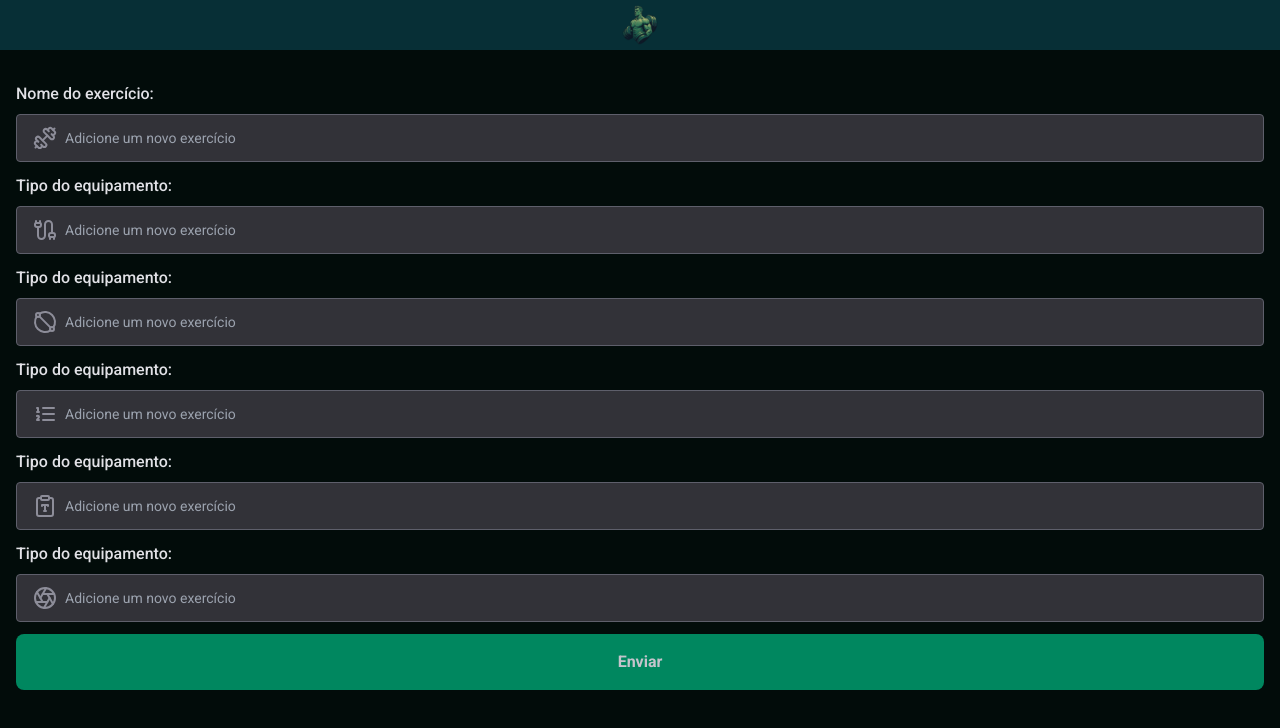
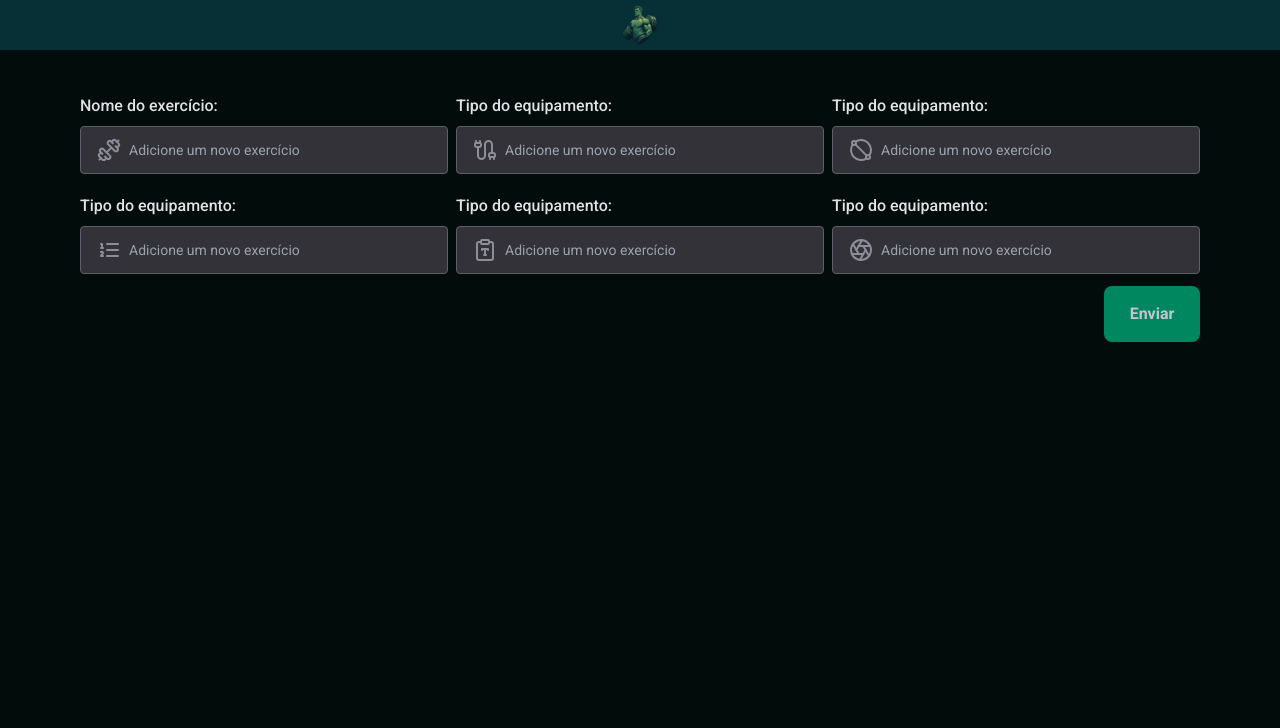
Before and after one commit to LucasAnselmoSilva12345/fit-feed, a React (Vite) app: page /training-tracker in a window 1280 px wide. Shown: the top 728 px of the page. Built offline with nearby package versions, Linux system fonts and the light colour scheme.

Commit message:
feat: Mobile and Desktop of Training Tracker form
Signed-off-by: LucasAnselmoSilva12345 <lucasanselmodasilva02@gmail.com>

```diff
--- a/src/components/input.tsx
+++ b/src/components/input.tsx
@@ -13,7 +13,7 @@ export const InputLabel = forwardRef<HTMLLabelElement, InputLabelProps>(
     return (
       <label
         ref={ref}
-        className="font-roboto-medium text-base text-woodsmoke-200"
+        className="font-roboto-medium text-base text-woodsmoke-200 text-left"
         {...props}
       />
     );
--- a/src/pages/training-tracker.tsx
+++ b/src/pages/training-tracker.tsx
@@ -48,9 +48,9 @@ export function TrainingTracker() {
   };
 
   return (
-    <div className="w-full">
-      <form onSubmit={handleSubmit(onSubmit)} className="space-y-3">
-        <div className="space-y-3">
+    <section className="w-full lg:max-w-[70rem] lg:mx-auto">
+      <form onSubmit={handleSubmit(onSubmit)} className="space-y-3 text-end">
+        <div className="space-y-3 lg:grid lg:grid-cols-3 lg:items-end lg:gap-2">
           <div className="space-y-2">
             <InputRoot>
               <InputLabel htmlFor="exerciseName">Nome do exercício:</InputLabel>
@@ -194,11 +194,11 @@ export function TrainingTracker() {
 
         <button
           type="submit"
-          className="w-full p-4 bg-eucalyptus-700 rounded-lg capitalize font-roboto-bold text-base font-bold transition ease-in-out duration-200 hover:bg-eucalyptus-500"
+          className="w-full lg:max-w-[6rem] p-4 bg-eucalyptus-700 rounded-lg capitalize font-roboto-bold text-base font-bold transition ease-in-out duration-200 hover:bg-eucalyptus-500"
         >
           enviar
         </button>
       </form>
-    </div>
+    </section>
   );
 }
```
